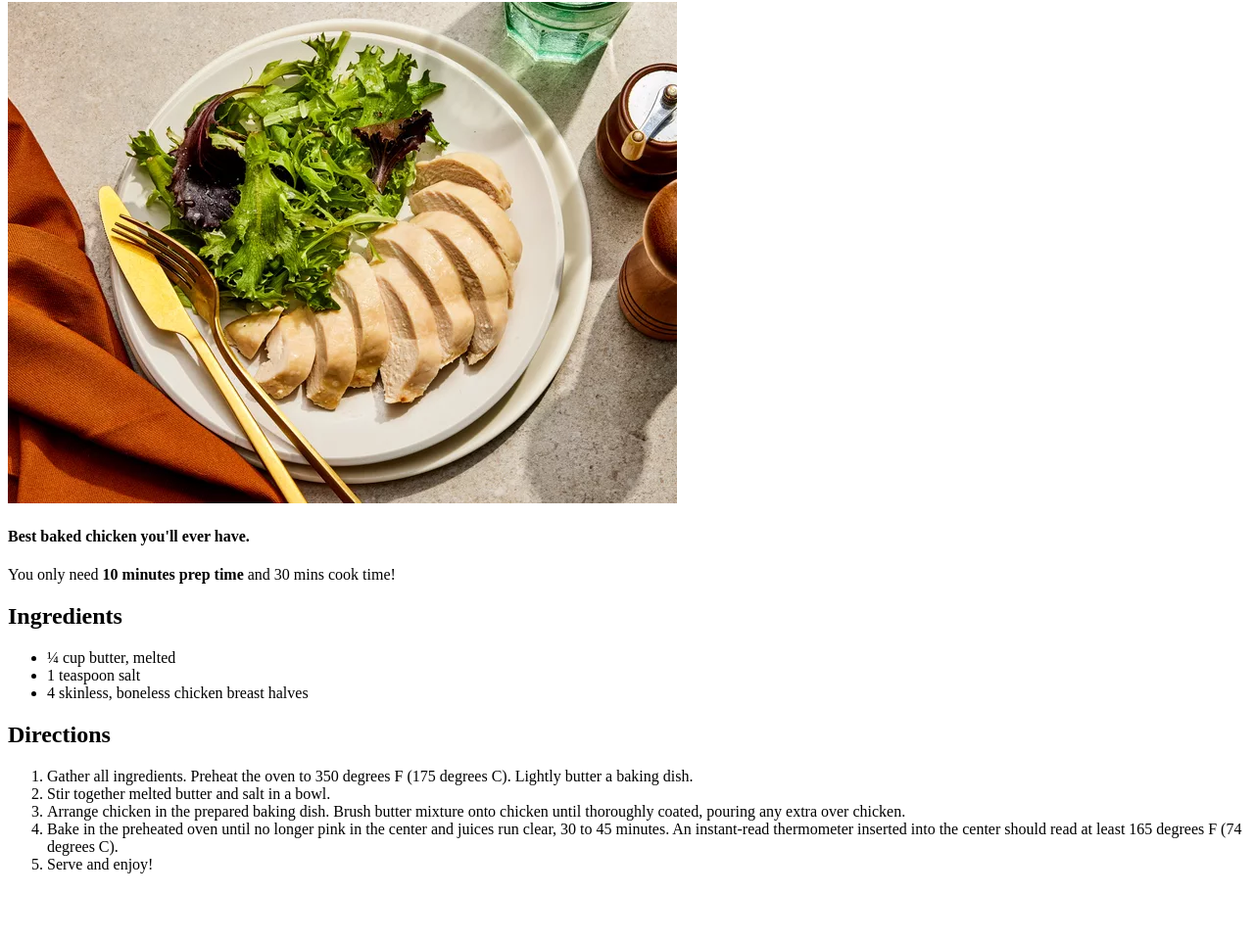
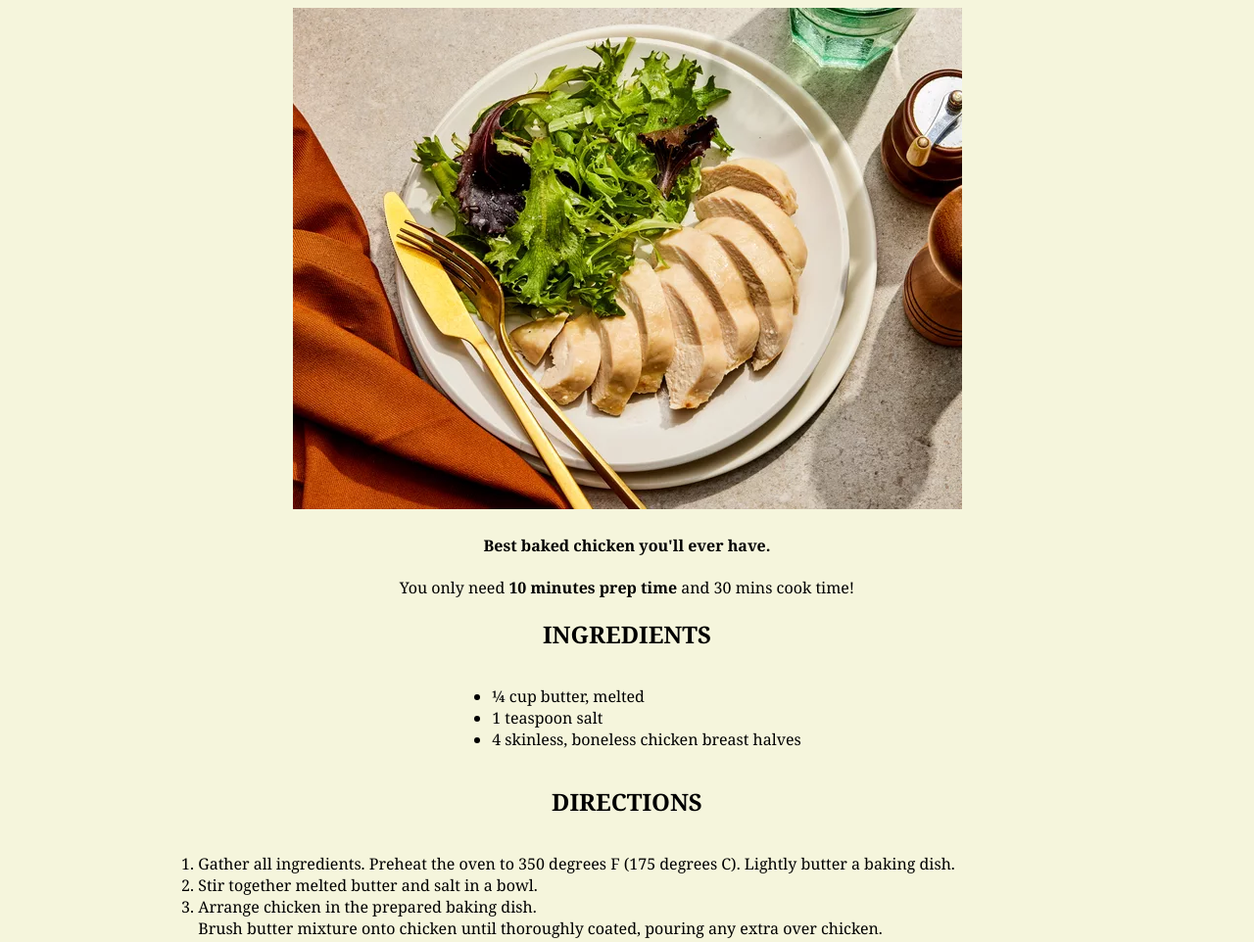
Before and after one commit to sviluppatoredisoftware/odin-recipes, a plain HTML site: page recipes/baked-chicken.html in a window 1280 px wide. Shown: the part 78-1040 px from the top of the page at 98% size. Before the commit the page ends 986 px from the top, so only its background shows below. Drawn offline with Linux system fonts and the light colour scheme.

Commit message:
Änderungen am Style.

```diff
--- a/recipes/baked-chicken.html
+++ b/recipes/baked-chicken.html
@@ -3,6 +3,7 @@
 <head>
     <meta charset="UTF-8">
     <meta name="viewport" content="width=device-width, initial-scale=1.0">
+    <link rel="stylesheet" href="../style.css">
     <title>Baked Chicken</title>
 </head>
 <body>
@@ -11,17 +12,18 @@
     <h4><b>Best baked chicken you'll ever have.</b></h4>
     <p>You only need <strong>10 minutes prep time</strong> and 30 mins cook time!</p>
     <h2>Ingredients</h2>
-    <ul>
+    <ul class="myL">
         <li>¼ cup butter, melted</li>
         <li>1 teaspoon salt</li>
         <li>4 skinless, boneless chicken breast halves</li>
     </ul>
     <h2>Directions</h2>
-    <ol>
+    <ol class="myL">
         <li>Gather all ingredients. Preheat the oven to 350 degrees F (175 degrees C). Lightly butter a baking dish.</li>
         <li>Stir together melted butter and salt in a bowl.</li>
-        <li>Arrange chicken in the prepared baking dish. Brush butter mixture onto chicken until thoroughly coated, pouring any extra over chicken.</li>
-        <li>Bake in the preheated oven until no longer pink in the center and juices run clear, 30 to 45 minutes. An instant-read thermometer inserted into the center should read at least 165 degrees F (74 degrees C).</li>
+        <li>Arrange chicken in the prepared baking dish. <br>Brush butter mixture onto chicken until thoroughly coated, pouring any extra over chicken.</li>
+        <li>Bake in the preheated oven until no longer pink in the center and juices run clear,
+            <br>30 to 45 minutes. An instant-read thermometer inserted into the center should read at least 165 degrees F (74 degrees C).</li>
         <li>Serve and enjoy!</li>
     </ol>
 </body>
--- /dev/null
+++ b/style.css
@@ -0,0 +1,18 @@
+body {
+    font-family: Georgia, 'Times New Roman', Times, serif;
+    background-color: beige;
+    text-align: center;
+
+}
+ul, ol{
+    display: inline-block;
+    text-align: left;
+}
+h1,h2{
+    text-transform: uppercase;
+}
+a{
+    text-decoration: none;
+    font-weight: 700;
+    color:black;
+}
```
Also changed, not shown: index.html (+3 -1 lines), recipes/pretzel.html (+3 -2 lines).
